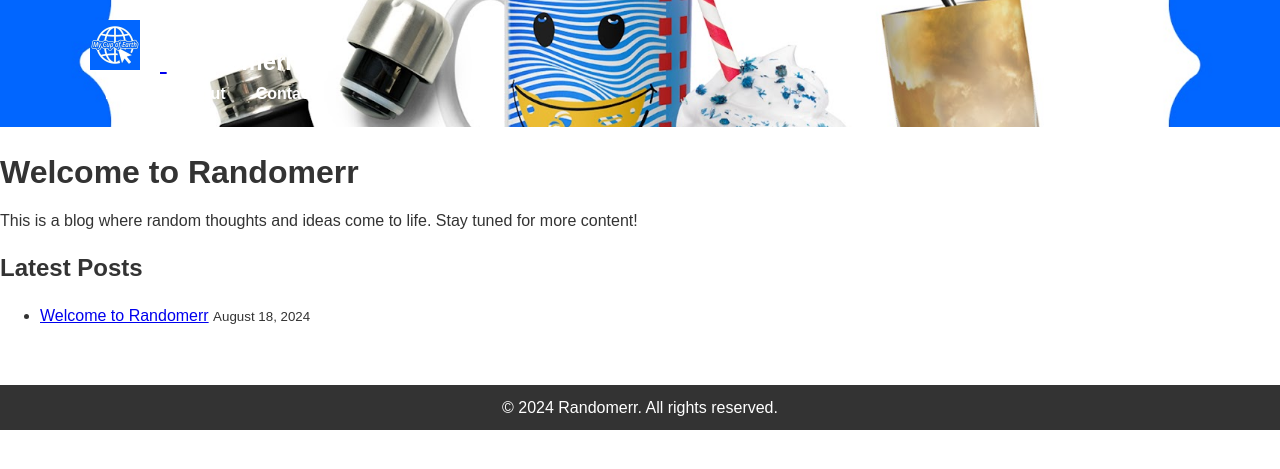
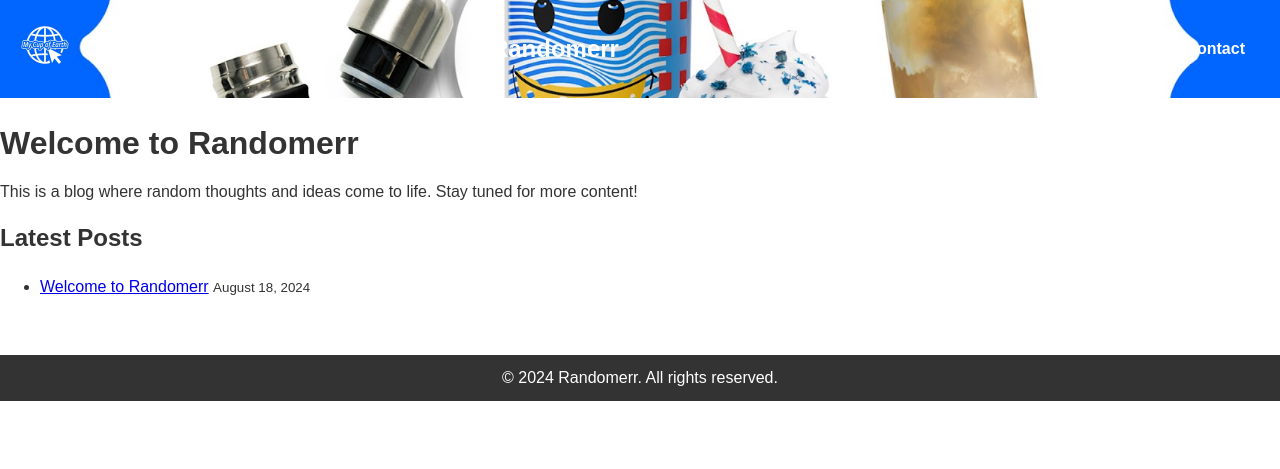
Before and after one commit to m-cochran/Randomerr, a Jekyll site: the page built from index.html, in a window 1280 px wide. Shown: the top 469 px of the page. Built offline with Jekyll 4.4.1, drawn with Linux system fonts in a browser that asks for light colours.

Commit message:
Update header.html

```diff
--- a/_includes/header.html
+++ b/_includes/header.html
@@ -1,11 +1,8 @@
 <header>
-  <div class="container">
-    <h1>
   <a href="{{ site.baseurl }}/">
     <img src="{{ site.baseurl }}/assets/images/logo.png" alt="{{ site.title }} Logo">
   </a>
-      {{ site.title }}
-    </h1>
+  <h1>{{ site.title }}</h1>
   <nav>
     <ul>
       <li><a href="{{ site.baseurl }}/">Home</a></li>
@@ -13,5 +10,4 @@
       <li><a href="{{ site.baseurl }}/contact/">Contact</a></li>
     </ul>
   </nav>
-  </div>
 </header>
```
Lines whose indentation alone changed are shown as unchanged.
